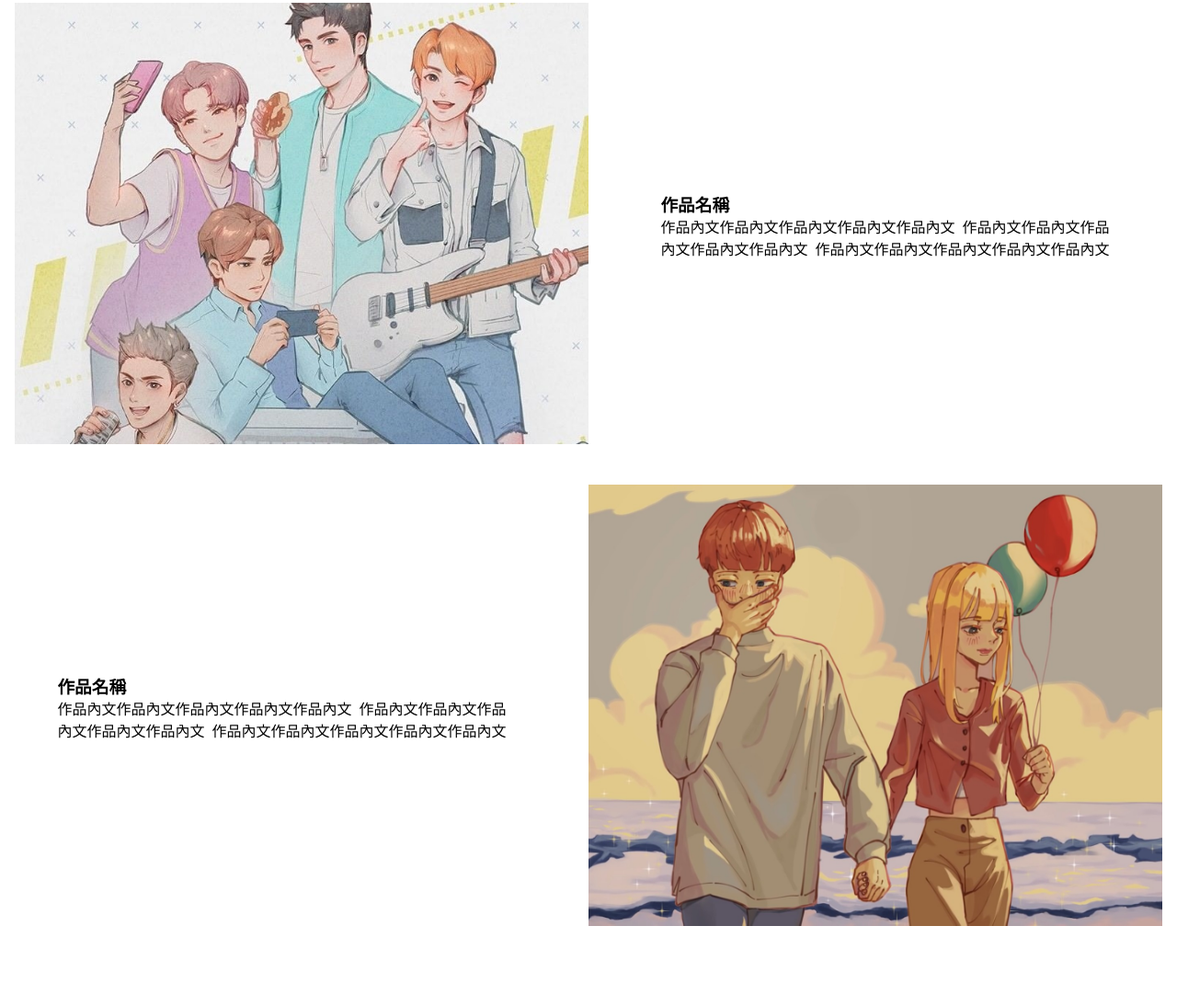
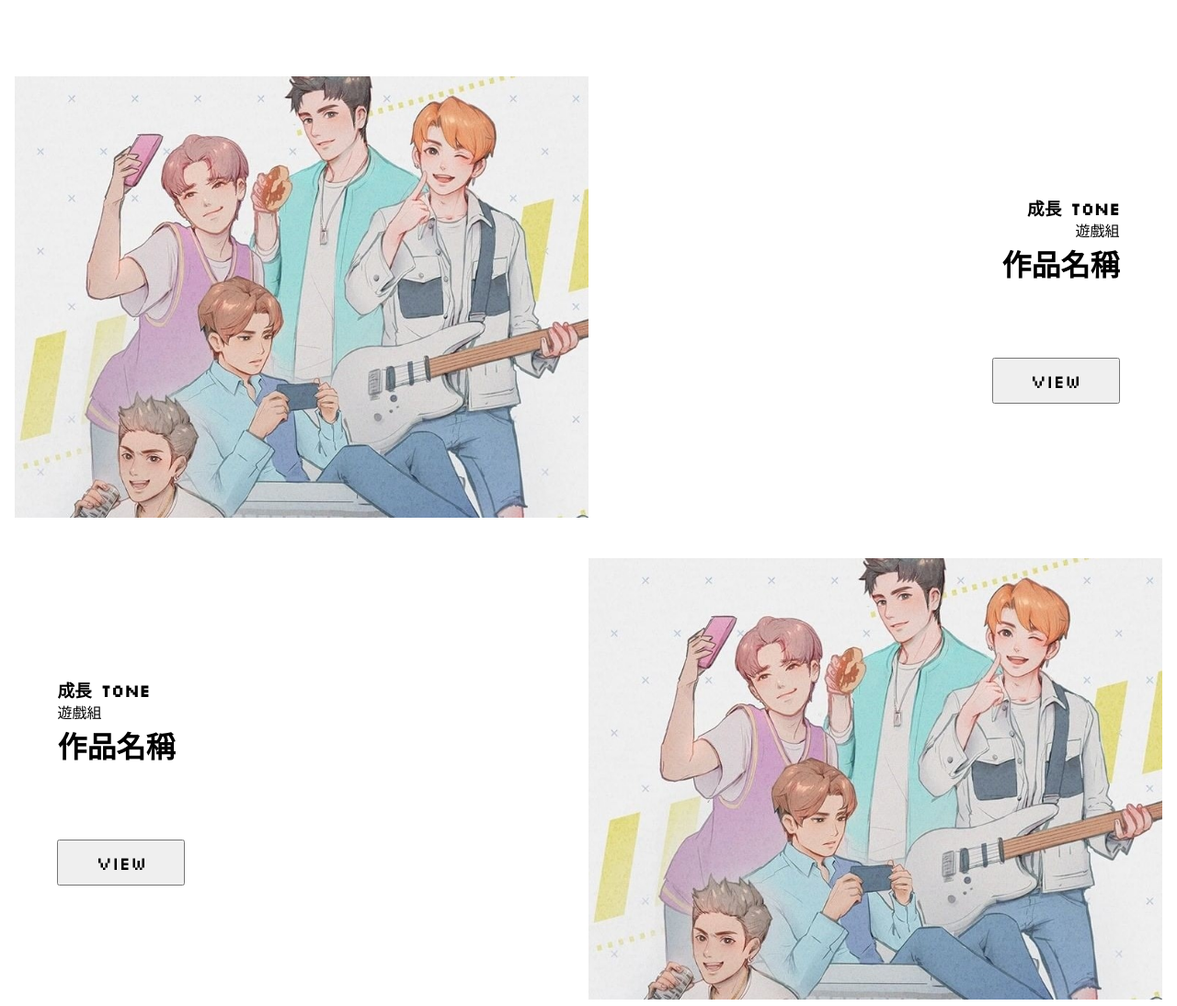
Before and after one commit to Caiabby/test20220825, a website: page works.html in a window 1280 px wide. Shown: the part 813-1907 px from the top of the page at 92% size. Before the commit the page ends 1864 px from the top, so only its background shows below. Drawn offline with nearby package versions, Linux system fonts and the light colour scheme.

Commit message:
update1018

```diff
--- a/index.css
+++ b/index.css
@@ -150,6 +150,7 @@ p{
     flex-direction: column;
     justify-content: center;
     height: 100%;
+    float: left;
     /* border: 2px; */
 }
 .banner_txt h1{
@@ -287,7 +288,7 @@ p{
     position: relative;
 }
 
-.wrap_member .item-txt-member:before{
+/* .wrap_member .item-txt-member:before{
     position: absolute;
     content: '';
     width: 0;
@@ -298,11 +299,12 @@ p{
     border-left: 185px solid #ffffff;
     border-right: 185px solid #ffffff;
     transform: translateY(-120%)
-}
+} */
 
 /*----- wrap-works -----*/
 .wrap-works{
     width: 100%;
+    margin: 80px 0;
     /* background-color: rgb(0, 0, 0); */
     /* color: #CCDDFF; */
 }
@@ -330,8 +332,25 @@ p{
 .wrap-works .works-txt{
     width: 50%;
 }
-.works-txt h3{
+.works-txt h3,.works-txt h1{
     width: 80%;
+}
+.works-txt .p_R{
+    text-align: right;
+}
+.works-txt .p_L{
+    text-align: left;
+}
+.works-txt button{
+    margin: 80px 10% 0 10%;
+    padding: 10px 40px;
+    font-size: 20px;
+}
+.btn_R{
+    float: right;
+}
+.btn_L{
+    float: left;
 }
 
 /* .wrap_member .item:hover .item-txt-member{
--- a/works.html
+++ b/works.html
@@ -30,7 +30,7 @@
         <div class="banner">
             <div class="container">
                 <div class="banner_txt">
-                    <h1>Graduation Exhibition
+                    <h1>成長 Tone
                         <small>元智大學資訊傳播學系 26 屆畢業展覽</small>
                     </h1>
                     <!-- <h2>畢展副標題</h2>
@@ -45,25 +45,43 @@
                     <img src="img/works02.jpg" alt="">
                 </div>
                 <div class="works-txt">
-                    <h3>作品名稱</h3>
-                    <p>
-                        作品內文作品內文作品內文作品內文作品內文
-                        作品內文作品內文作品內文作品內文作品內文
-                        作品內文作品內文作品內文作品內文作品內文
-                    </p>
+                    <h3 class="p_R">成長 Tone</h3>
+                    <p class="p_R">遊戲組</p>
+                    <h1 class="p_R">作品名稱</h1>
+                    <button class="btn_R">View</button>
                 </div>
             </div>
             <div class="item">
                 <div class="works-txt">
-                    <h3>作品名稱</h3>
-                    <p>
-                        作品內文作品內文作品內文作品內文作品內文
-                        作品內文作品內文作品內文作品內文作品內文
-                        作品內文作品內文作品內文作品內文作品內文
-                    </p>
+                    <h3 class="p_L">成長 Tone</h3>
+                    <p class="p_L">遊戲組</p>
+                    <h1 class="p_L">作品名稱</h1>
+                    <button class="btn_L">View</button>
                 </div>
                 <div class="works-pic">
-                    <img src="img/works03.jpeg" alt="">
+                    <img src="img/works02.jpg" alt="">
+                </div>
+            </div>
+            <div class="item">
+                <div class="works-pic">
+                    <img src="img/works02.jpg" alt="">
+                </div>
+                <div class="works-txt">
+                    <h3 class="p_R">成長 Tone</h3>
+                    <p class="p_R">遊戲組</p>
+                    <h1 class="p_R">作品名稱</h1>
+                    <button>View</button>
+                </div>
+            </div>
+            <div class="item">
+                <div class="works-txt">
+                    <h3 class="p_L">成長 Tone</h3>
+                    <p class="p_L">遊戲組</p>
+                    <h1 class="p_L">作品名稱</h1>
+                    <button class="btn_L">View</button>
+                </div>
+                <div class="works-pic">
+                    <img src="img/works02.jpg" alt="">
                 </div>
             </div>
         </div>
```
Also changed, not shown: about.html (+1 -3 lines).
